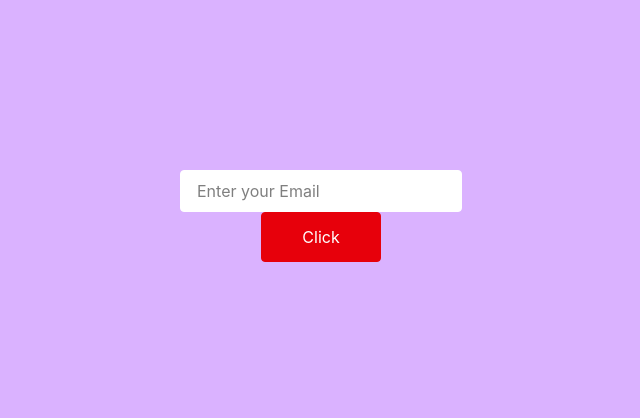
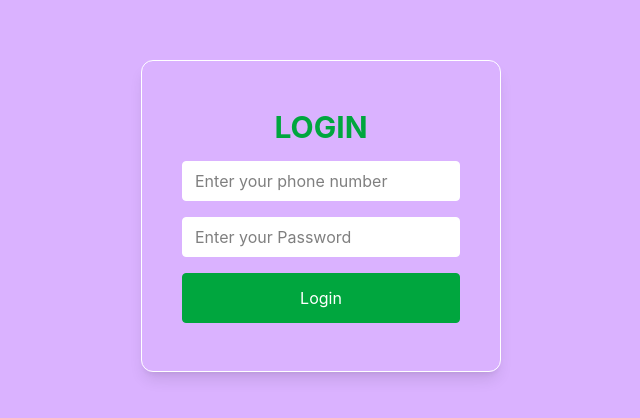
Before and after one commit to Bikashxkhanal/kds-acc, a React (Vite) app in the folder fs/: page / in a window 1280 px wide. Shown: the part 184-602 px from the top of the page, without its empty margins (319-959 px from the left). Built offline with nearby package versions, Linux system fonts and the light colour scheme.

Commit message:
Login form added

```diff
--- a/fs/src/App.jsx
+++ b/fs/src/App.jsx
@@ -1,5 +1,6 @@
 import Button from "./components/common/button.jsx"
 import InputBox from "./components/common/InputBox.jsx";
+import LoginForm from "./features/auth/ui/loginform.jsx";
 
 function App() {
        //onClick demonstration
@@ -12,11 +13,8 @@ function App() {
 
 
  return <div className="w-[100%] min-h-screen bg-purple-300 flex flex-col items-center justify-center  ">
-        <InputBox onChange={(val) => console.log(val)
-        } />
-        <Button  varient='danger' size='md' onClick={handleClick} />
-
-       </div>
+        <LoginForm />
+        </div>
 }
 
 export default App
--- a/fs/src/components/common/InputBox.jsx
+++ b/fs/src/components/common/InputBox.jsx
@@ -8,7 +8,7 @@ const InputBox = ({
 
 
 }) => {
-    const baseStyle = `outline-none bg-white px-4 py-2 border border-white rounded-sm`;
+    const baseStyle = `outline-none bg-white w-full h-10 px-3 py-2 border border-white rounded-sm`;
     const [inputValue, setInputValue] = useState('');
 
     const handleChange = (e) => {
--- a/fs/src/components/common/button.jsx
+++ b/fs/src/components/common/button.jsx
@@ -7,13 +7,13 @@ const Button = ({
         size,
         onClick, //callback fn passed for what to do on click
         disabled = false,
-        loading = false
+        loading = false,
+        className= ''
 
 
 }) => {
     //dynamic button (danger act(eg. delete, color - red), soft UI(eg. cancel, color - white/orange), colored UI(eg. create, update (green color)))
 
-    const [isDisabled, setIsDisabled] = useState(loading || disabled);
 
 
     const varients = {
@@ -32,12 +32,13 @@ const Button = ({
     return  <button
               className={`
                 border cursor-pointer transition-all duration-200 focus:outline-none text-center
+                ${className}
                 ${size ? sizes[size] : "px-8 py-2" }
                 ${varient ? varients[varient] : varients['primary']}
                 `
                 }
                 onClick={onClick}
-                disabled={isDisabled}
+                disabled={loading || disabled}
 
                 >
                   {loading && (
--- /dev/null
+++ b/fs/src/components/index.js
@@ -0,0 +1,8 @@
+import Button from "./common/button";
+import InputBox from "./common/InputBox";
+
+
+export {
+    Button,
+    InputBox
+}
--- /dev/null
+++ b/fs/src/features/auth/ui/loginform.jsx
@@ -0,0 +1,36 @@
+import { useState, useEffect } from "react";
+import { Button, InputBox } from "../../../components/index.js";
+
+const LoginForm = () => {
+
+    const [isDisabled, setIsDisabled] = useState(false);
+    const [formData, setFormData] = useState({
+        phone_number : "",
+        password : ""
+    });
+
+    const handleSubmit = () => {
+            setIsDisabled(true);
+            console.log(formData);
+
+            //adjust based on api calls and other thing, WILL USE :: loading
+            setTimeout(() => {
+                setIsDisabled(false)
+            }, 2000);
+
+
+    }
+
+    const handlePhnChange = (value) => setFormData({...formData, phone_number : value});
+    const handlePwdChange = (value) => setFormData({...formData, password : value});
+
+
+    return <div className="w-90 px-10 py-12 flex flex-col jusity-center items-center gap-4 border border-white rounded-xl shadow-lg">
+                <p className="text-3xl font-bold text-green-600">LOGIN</p>
+                <InputBox type="text" placeholder="Enter your phone number" onChange={handlePhnChange} />
+                <InputBox type="password" placeholder="Enter your Password" onChange={handlePwdChange} />
+                <Button size="lg" className="w-full" children="Login" disabled={isDisabled} onClick={handleSubmit} />
+            </div>
+}
+
+export default LoginForm;
```
